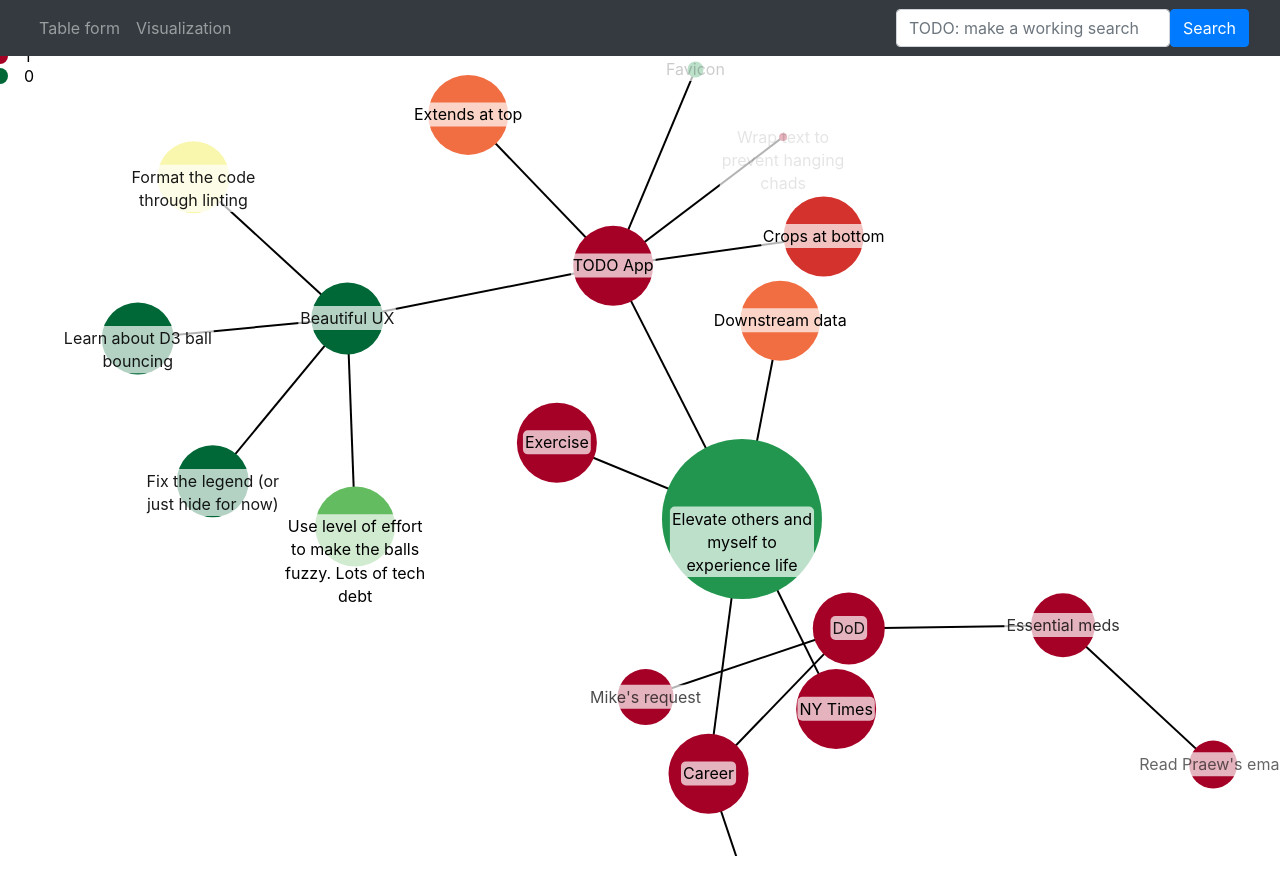
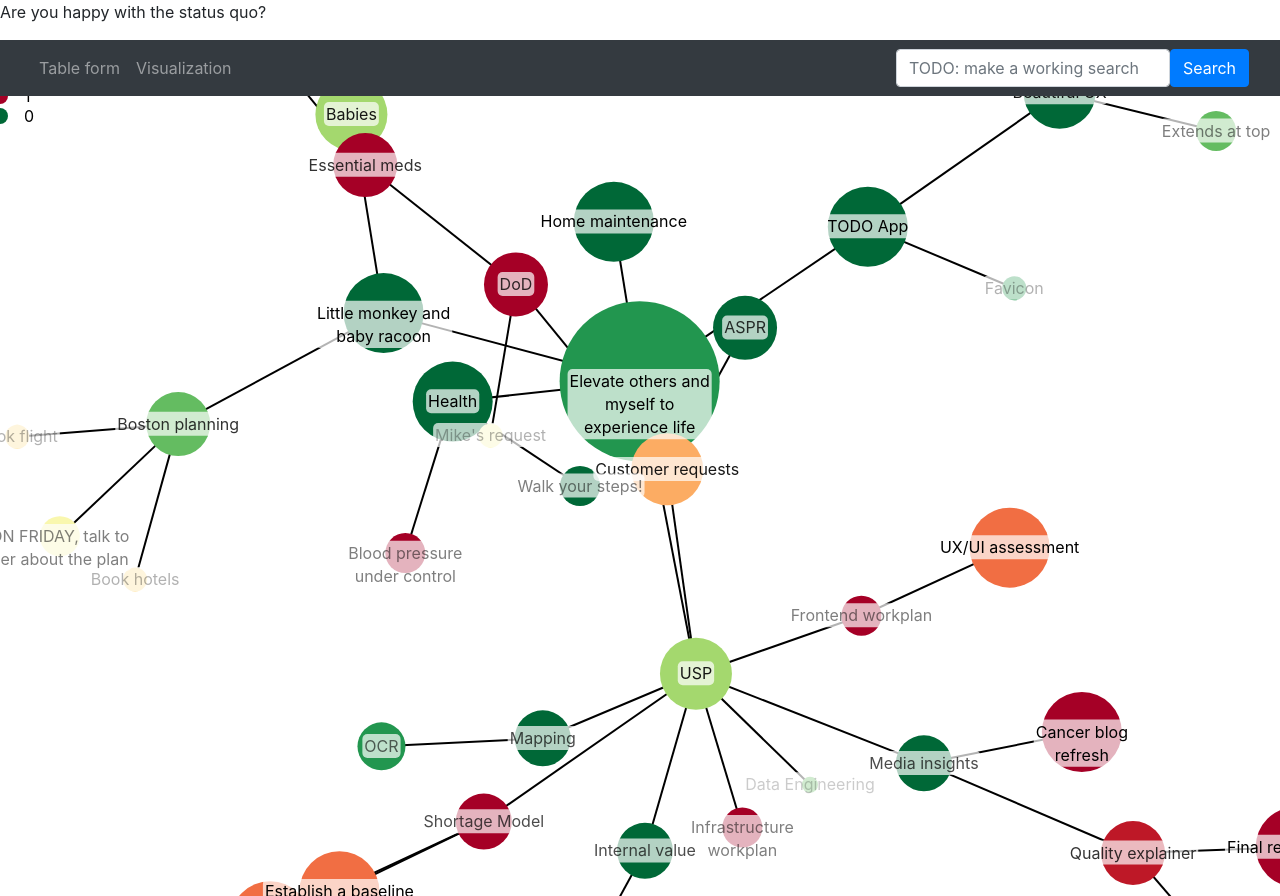
Before and after one commit to pizza-rat-matt/pizza-rat-matt.github.io, a website: page index.html in a window 1280 px wide. Before the commit the page ends 856 px from the top, so only its background shows below. Drawn offline with nearby package versions, Linux system fonts and the light colour scheme.

Commit message:
now we are looking pretty

```diff
--- a/index.html
+++ b/index.html
@@ -16,7 +16,7 @@
         </style>
     </head>
     <body>
-
+        <p>Are you happy with the status quo?</p>
         <nav class="navbar navbar-expand-sm navbar-dark bg-dark sticky-top">
             <div class="container-fluid">
 
--- a/script.js
+++ b/script.js
@@ -1,99 +1,310 @@
 const data = {
-    "name": "Elevate others and myself to experience life",
-    "impact" : 2, "urgency" : 0.1, 'levelOfEffort':0,
-    "children": [
+  name: "Elevate others and myself to experience life",
+  importance: 2,
+  stress: 0.1,
+  levelOfEffort: 0,
+  children: [
     {
-            'name': 'Career',
-            'impact': 1,
-            'urgency': 1,
-            "children": [
-                {
-                  "name": "Quality explainer", "impact": 0.8,"urgency": 0.95,'levelOfEffort':1,
+      name: "Home maintenance",
+      importance: 1,
+      stress: 0,
+      levelOfEffort: 0,
     },
     {
-                  "name": "DoD",
-                  "impact" : 0.9, "urgency" : 1,'levelOfEffort':0,
-                  "children": [
+      name: "Little monkey and baby racoon",
+      importance: 1,
+      stress: 0,
+      levelOfEffort: 0,
+      children: [
         {
-                      "name": "Essential meds",
-                      "impact" : 0.8, "urgency" : 1,'levelOfEffort':0,
-                      "children": [
+          name: "Boston planning",
+          importance: 0.8,
+          stress: 0.2,
+          levelOfEffort: 0,
+          children: [
             {
-                            "name": "Read Praew's email",
-                            "impact" : 0.6, "urgency" : 1,'levelOfEffort':0,
+              name: "Book flight",
+              importance: 0.3,
+              stress: 0.6,
+              levelOfEffort: 0,
+            },
+            {
+              name: "Book hotels",
+              importance: 0.3,
+              stress: 0.6,
+              levelOfEffort: 0,
+            },
+            {
+              name: "ON FRIDAY, talk to her about the plan",
+              importance: 0.5,
+              stress: 0.5,
+              levelOfEffort: 1,
             },
           ],
         },
         {
-                      "name": "Mike's request",
-                      "impact" : 0.7, "urgency" : 1,'levelOfEffort':0,
-                    }
-                  ]
-        }
-    ]
+          name: "Babies",
+          importance: 0.9,
+          stress: 0.3,
+          levelOfEffort: 0,
+          children: [
+            {
+              name: "AFTER the book arrives, read the book",
+              importance: 0.8,
+              stress: 0.3,
+              levelOfEffort: 0,
+            },
+          ],
+        },
+      ],
     },
     {
-        "name": "Downstream data",
-        "impact" : 1, "urgency" : 0.8,'levelOfEffort':0,
+      name: "USP",
+      importance: 0.9,
+      stress: 0.3,
+      children: [
+        {
+          name: "Data Engineering",
+          importance: 0.2,
+          stress: 0.2,
+          levelOfEffort: 0,
         },
         {
-        "name": "NY Times",
-        "impact" : 1, "urgency" : 1,'levelOfEffort':0,
+          name: "Shortage Model",
+          importance: 0.7,
+          stress: 1,
+          levelOfEffort: 0,
+          children: [
+            {
+              name: "Downstream data for feature engineering",
+              importance: 1,
+              stress: 0.8,
+              levelOfEffort: 0,
+              children: [
+                {
+                  name: "Logicstream",
+                  importance: 0.8,
+                  stress: 1,
+                  levelOfEffort: 0,
+                  children: [
+                    {
+                      name: "Send strategy memo, quid pro quo",
+                      importance: 0.6,
+                      stress: 1,
+                      levelOfEffort: 0,
+                    },
+                  ],
+                },
+              ],
             },
             {
-        "name": "Exercise",
-        "impact" : 1, "urgency" : 1,'levelOfEffort':0,
+              name: "Establish a baseline",
+              importance: 1,
+              stress: 0.8,
+              levelOfEffort: 0,
+            },
+          ],
+        },
+        {
+          name: "Frontend workplan",
+          importance: 0.5,
+          stress: 1,
+          levelOfEffort: 0,
+          children: [            {
+            name: "UX/UI assessment",
+            importance: 1,
+            stress: 0.8,
+            levelOfEffort: 0,
+          },],
+        },
+        {
+          name: "Infrastructure workplan",
+          importance: 0.5,
+          stress: 1,
+          levelOfEffort: 0,
+        },
+        {
+          name: "Internal value",
+          importance: 0.7,
+          stress: 0,
+          levelOfEffort: 1,
+          children: [
+            {
+              name: "Wejdan's project",
+              importance: 0.4,
+              stress: 0.6,
+              levelOfEffort: 0,
+            },]
+          },
+        {
+          name: "Media insights",
+          importance: 0.7,
+          stress: 0,
+          levelOfEffort: 1,
+          children: [
+            {
+              name: "Cancer blog refresh",
+              importance: 1,
+              stress: 1,
+              levelOfEffort: 0,
+            },
+            {
+              name: "Quality explainer",
+              importance: 0.8,
+              stress: 0.95,
+              levelOfEffort: 1,
+              children: [        {
+                name: "Final read through",
+                importance: 1,
+                stress: 1,
+                levelOfEffort: 0,
+              },        {
+                name: "Inspection data addition",
+                importance: 1,
+                stress: 1,
+                levelOfEffort: 0,
+              },],
+            },
+          ],
+        },
+        {
+          name: "Mapping",
+          importance: 0.7,
+          stress: 0,
+          levelOfEffort: 1,
+          children: [
+            {
+              name: "OCR",
+              importance: 0.6,
+              stress: 0.1,
+              levelOfEffort: 1,
+            },
+          ],
+        },
+        {
+          name: "Customer requests",
+          importance: 0.9,
+          stress: 0.7,
+          levelOfEffort: 0,
+          children: [
+            {
+              name: "ASPR",
+              importance: 0.8,
+              stress: 0,
+              levelOfEffort: 0,
+            },
+            {
+              name: "DoD",
+              importance: 0.8,
+              stress: 1,
+              levelOfEffort: 0,
+              children: [
+                {
+                  name: "Essential meds",
+                  importance: 0.8,
+                  stress: 1,
+                  levelOfEffort: 0,
+                  children: [
+                    {
+                      name: "Read Praew's email",
+                      importance: 0.6,
+                      stress: 1,
+                      levelOfEffort: 0,
+                    },
+                  ],
+                },
+                {
+                  name: "Mike's request",
+                  importance: 0.3,
+                  stress: 0.5,
+                  levelOfEffort: 0,
+                },
+              ],
+            },
+          ],
+        },
+      ],
+    },
+    {
+      name: "Health",
+      importance: 1,
+      stress: 0,
+      levelOfEffort: 0,
+      children: [
+        {
+          name: "Walk your steps!",
+          importance: 0.5,
+          stress: 0,
+          levelOfEffort: 0,
+        },
+        {
+          name: "Blood pressure under control",
+          importance: 0.5,
+          stress: 1,
+          levelOfEffort: 0,
+        },
+      ],
     },
 
     {
-        "name": "TODO App",
-        "impact" : 1, "urgency" : 1,'levelOfEffort':0,
-        "children": [
+      name: "TODO App",
+      importance: 1,
+      stress: 0,
+      levelOfEffort: 0,
+      children: [
         {
-            "name": "Wrap text to prevent hanging chads",
-            "impact" : 0.1, "urgency" : 1,'levelOfEffort':0,
+          name: "Beautiful UX",
+          importance: 0.9,
+          stress: 0,
+          children: [
+            {
+              name: "Fix the legend (or just hide for now)",
+              importance: 0.9,
+              stress: 0,
+              levelOfEffort: 0,
             },
             {
-            "name": "Beautiful UX",
-            "impact" : 0.9, "urgency" : 0,     "children": [
-                {
-                  "name": "Format the code through linting",
-                  "impact" : 0.9, "urgency" : 0.5, 'levelOfEffort':0,
+              name: "Learn about D3 ball bouncing",
+              importance: 0.9,
+              stress: 0,
+              levelOfEffort: 0,
             },
             {
-                    "name": "Fix the legend (or just hide for now)",
-                    "impact" : 0.9, "urgency" : 0, 'levelOfEffort':0,
+              name: "Use level of effort to make the balls fuzzy. Lots of tech debt",
+              importance: 1,
+              stress: 0.2,
+              levelOfEffort: 0,
             },
             {
-                    "name": "Learn about D3 ball bouncing",
-                    "impact" : 0.9, "urgency" : 0, 'levelOfEffort':0,
+              name: "Crops at bottom",
+              importance: 0.5,
+              stress: 0.2,
+              levelOfEffort: 0,
             },
             {
-                    "name": "Use level of effort to make the balls fuzzy. Lots of tech debt",
-                    "impact" : 1, "urgency" : 0.2,'levelOfEffort':0,
+              name: "Extends at top",
+              importance: 0.5,
+              stress: 0.2,
+              levelOfEffort: 0,
             },
-            ]
+          ],
         },
         {
-            "name": "Favicon",
-            "impact" : 0.2, "urgency" : 0.1,'levelOfEffort':0,
-          },
-          {
-            "name": "Crops at bottom",
-            "impact" : 1, "urgency" : 0.9,'levelOfEffort':0,
-          },
-          {
-            "name": "Extends at top",
-            "impact" : 1, "urgency" : 0.8,'levelOfEffort':0,
+          name: "Favicon",
+          importance: 0.3,
+          stress: 0.1,
+          levelOfEffort: 0,
         },
 
-        ]
+      ],
     },
-    ]
+  ],
 };
 
-  const svg = d3.select("body").append("svg")
-  .attr("width", window.innerWidth)   // take up full window width
+const svg = d3
+  .select("body")
+  .append("svg")
+  .attr("width", window.innerWidth) // take up full window width
   .attr("height", window.innerHeight); // take up full window height
 const width = +svg.attr("width");
 const height = +svg.attr("height");
@@ -102,82 +313,107 @@ const data = {
 const links = root.links();
 const nodes = root.descendants();
 
-  const simulation = d3.forceSimulation(nodes)
-      .force("link", d3.forceLink(links).id(d => d.id).distance(200))
-      .force("charge", d3.forceManyBody().strength(-300))
-      .force("center", d3.forceCenter(width / 2, height/2))
+const numNodes = nodes.length;
+const chargeStrength = -Math.min(200, 300 / numNodes); // This is just an example formula.
+
+const simulation = d3
+  .forceSimulation(nodes)
+  .force(
+    "link",
+    d3
+      .forceLink(links)
+      .id((d) => d.id)
+      .distance(150)
+  )
+  .force("charge", d3.forceManyBody().strength(-200))
+  .force("center", d3.forceCenter(width / 2, height / 2))
+  .force(
+    "collision",
+    d3.forceCollide().radius(function (d) {
+      return d.radius + 2;
+    })
+  )
   .on("tick", ticked);
 
-  const drag = d3.drag()
+const drag = d3
+  .drag()
   .on("start", dragstarted)
   .on("drag", dragged)
   .on("end", dragended);
 
-const link = svg.selectAll(".link")
+const link = svg
+  .selectAll(".link")
   .data(links)
-      .enter().append("line")
+  .enter()
+  .append("line")
   .attr("class", "link")
   .attr("stroke", linkStrokeColor)
   .attr("stroke-dasharray", linkStrokeStyle)
   .attr("stroke-width", 2);
 
+const stressColor = d3.scaleSequential(d3.interpolateRdYlGn).domain([1, 0]); // 100% is high stress (red), 0% is low stress (green)
 
-
-const urgencyColor = d3.scaleSequential(d3.interpolateRdYlGn)
-      .domain([1, 0]);  // 100% is high urgency (red), 0% is low urgency (green)
-
-
-  const node = svg.append("g")
+const node = svg
+  .append("g")
   .selectAll("circle")
   .data(nodes)
-      .enter().append("circle")
-      .attr("r", d => d.data.impact*40)
-      .attr("fill", d => urgencyColor(d.data.urgency))
+  .enter()
+  .append("circle")
+  .attr("r", (d) => d.data.importance * 40)
+  .attr("fill", (d) => stressColor(d.data.stress))
   .on("mouseover", function () {
     d3.select(this).attr("fill", "orange");
   })
+  .on("mouseout", function () {
+    d3.select(this).attr("fill", (d) => stressColor(d.data.stress));
+  })
   .call(drag);
 
-      const legend = svg.selectAll(".legend")
-      .data(urgencyColor.domain())
-      .enter().append("g")
+const legend = svg
+  .selectAll(".legend")
+  .data(stressColor.domain())
+  .enter()
+  .append("g")
   .attr("class", "legend")
   .attr("transform", (d, i) => `translate(0,${i * 20})`);
 
-  legend.append("circle")
-      .attr("r", 8)
-      .attr("fill", urgencyColor);
+legend.append("circle").attr("r", 8).attr("fill", stressColor);
 
-  legend.append("text")
+legend
+  .append("text")
   .attr("x", 24)
   .attr("dy", "0.35em")
-      .text(d => d);
+  .text((d) => d);
 
 // label.call(wrap, 80); // You can adjust '80' for desired wrapping width
-const labelGroups = svg.append("g")
+const labelGroups = svg
+  .append("g")
   .selectAll(".labelGroup")
   .data(nodes)
-    .enter().append("g")
+  .enter()
+  .append("g")
   .call(drag);
 
 // Inside these groups, append rectangles for background
-const labelBackground = labelGroups.append("rect")
-    .attr("fill", "white")  // White background
-    .attr("opacity", 0.7)   // Adjust opacity as needed
-    .attr("rx", 5)          // Rounded corners
+const labelBackground = labelGroups
+  .append("rect")
+  .attr("fill", "white") // White background
+  .attr("opacity", 0.7) // Adjust opacity as needed
+  .attr("rx", 5) // Rounded corners
   .attr("ry", 5);
 
 // Inside these groups, also append texts for labels
-const labelText = labelGroups.append("text")
+const labelText = labelGroups
+  .append("text")
   .attr("dy", ".35em")
   .attr("text-anchor", "middle")
-    .attr("opacity", d => d.data.impact)
-    .text(d => d.data.name)
+  .attr("opacity", (d) => d.data.importance)
+  .text((d) => d.data.name)
   .call(wrap, 150)
-    .each(function(d) {
+  .each(function (d) {
     const bbox = this.getBBox();
     d.bbox = bbox;
-        d3.select(this.previousSibling)  // selects the rectangle (it's before the text in the DOM)
+    d3.select(this.previousSibling) // selects the rectangle (it's before the text in the DOM)
       .attr("x", bbox.x - 2)
       .attr("y", bbox.y - 2)
       .attr("width", bbox.width + 4)
@@ -187,26 +423,27 @@ const labelText = labelGroups.append("text")
 function linkStrokeColor(d) {
   console.log("Source levelOfEffort:", d.source.levelOfEffort);
   console.log("Target levelOfEffort:", d.target.levelOfEffort);
-        return d.source.levelOfEffort > 0.8 || d.target.levelOfEffort > 0.8 ? "grey" : "#000000";
+  return d.source.levelOfEffort > 0.8 || d.target.levelOfEffort > 0.8
+    ? "grey"
+    : "#000000";
 }
 
 function linkStrokeStyle(d) {
-        return d.source.levelOfEffort > 0.8 || d.target.levelOfEffort > 0.8 ? "2,2" : ""; // 2,2 creates a dashed pattern
+  return d.source.levelOfEffort > 0.8 || d.target.levelOfEffort > 0.8
+    ? "2,2"
+    : ""; // 2,2 creates a dashed pattern
 }
 
 function ticked() {
   link
-          .attr("x1", d => d.source.x)
-          .attr("y1", d => d.source.y)
-          .attr("x2", d => d.target.x)
-          .attr("y2", d => d.target.y);
+    .attr("x1", (d) => d.source.x)
+    .attr("y1", (d) => d.source.y)
+    .attr("x2", (d) => d.target.x)
+    .attr("y2", (d) => d.target.y);
 
-      node
-          .attr("cx", d => d.x)
-          .attr("cy", d => d.y);
+  node.attr("cx", (d) => d.x).attr("cy", (d) => d.y);
 
-        labelGroups
-        .attr("transform", d => `translate(${d.x}, ${d.y})`);
+  labelGroups.attr("transform", (d) => `translate(${d.x}, ${d.y})`);
 }
 
 function dragstarted(d) {
@@ -227,26 +464,36 @@ const labelText = labelGroups.append("text")
 }
 
 function wrap(text, width) {
-    text.each(function() {
+  text.each(function () {
     const text = d3.select(this),
       words = text.text().split(/\s+/).reverse(),
       lineHeight = 1.1,
-            y = text.attr("y")
+      y = text.attr("y");
     dy = parseFloat(text.attr("dy"));
 
     let word,
       line = [],
       lineNumber = 0,
-            tspan = text.text(null).append("tspan").attr("x", 0).attr("y", y).attr("dy", `${dy}em`);
+      tspan = text
+        .text(null)
+        .append("tspan")
+        .attr("x", 0)
+        .attr("y", y)
+        .attr("dy", `${dy}em`);
 
-        while (word = words.pop()) {
+    while ((word = words.pop())) {
       line.push(word);
       tspan.text(line.join(" "));
       if (tspan.node().getComputedTextLength() > width) {
         line.pop();
         tspan.text(line.join(" "));
         line = [word];
-                tspan = text.append("tspan").attr("x", 0).attr("y", y).attr("dy", `${++lineNumber * lineHeight + dy}em`).text(word);
+        tspan = text
+          .append("tspan")
+          .attr("x", 0)
+          .attr("y", y)
+          .attr("dy", `${++lineNumber * lineHeight + dy}em`)
+          .text(word);
         lineNumber -= 1;
       }
     }
```
Lines whose indentation alone changed are shown as unchanged.
